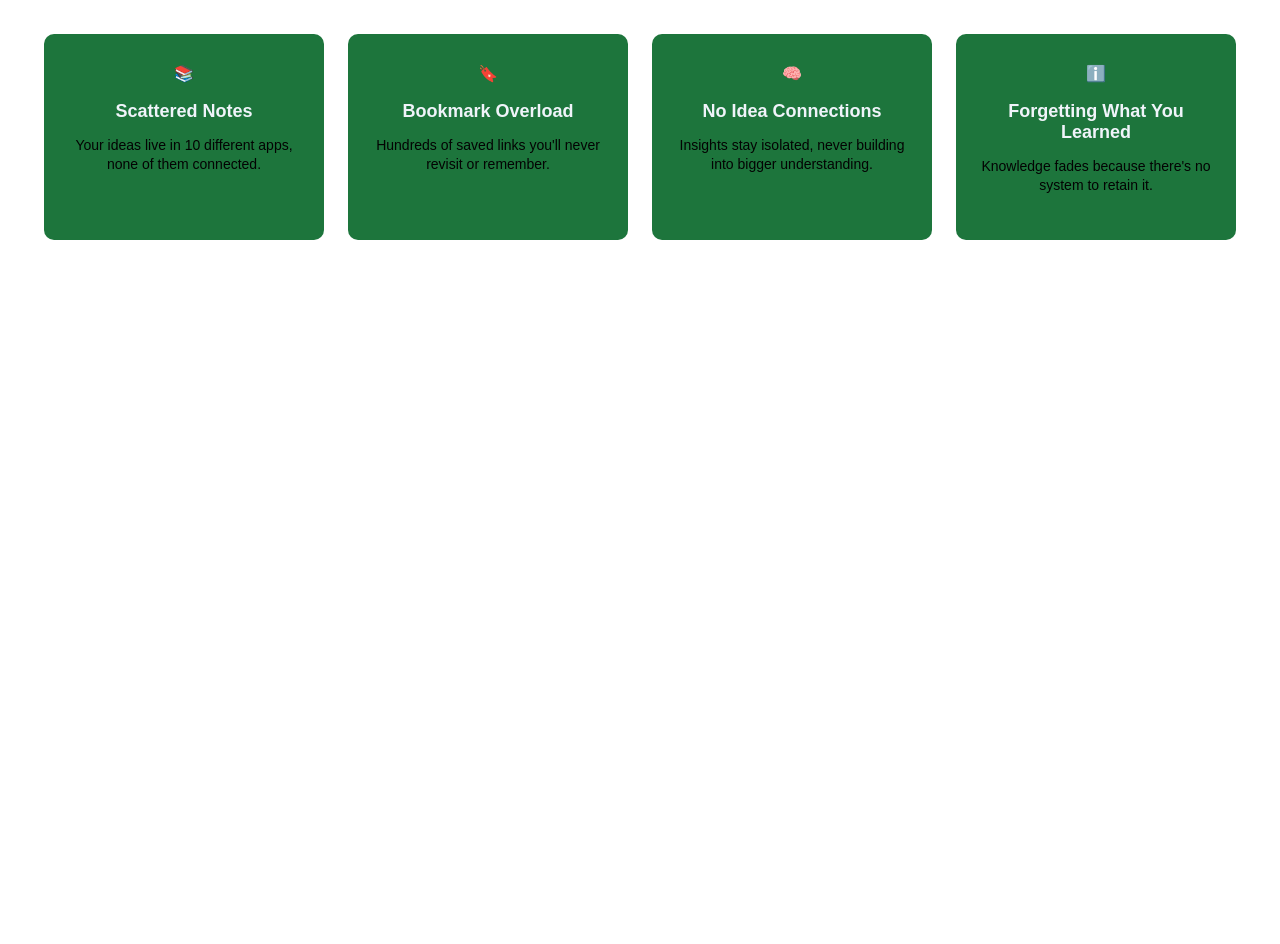
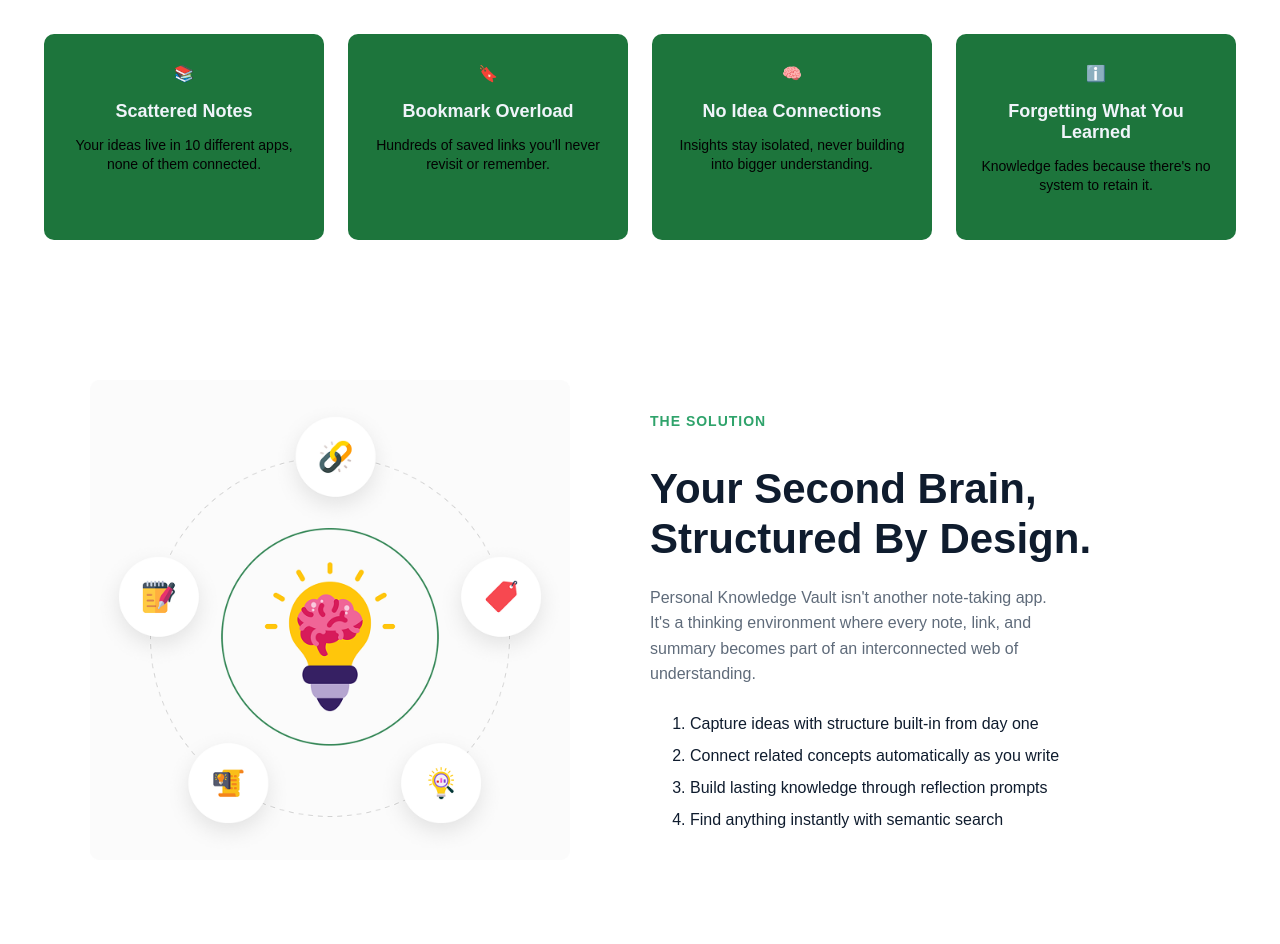
Before and after one commit to segfaulted11/assignment-1, a plain HTML site: page index.html in a window 1280 px wide. Shown: the part 882-1826 px from the top of the page. Before the commit the page ends 1182 px from the top, so only its background shows below. Drawn offline with Linux system fonts and the light colour scheme.

Commit message:
Second Brain Section

```diff
--- a/index.html
+++ b/index.html
@@ -76,7 +76,37 @@
 </section>
 
 
+<section class="secondBrain-section">
+  <div class="secondBrain-section-container">
 
+    <div class="secondBrain-section-image">
+      <img src="image/knowledge.png" alt="Second Brain lmage" />
+    </div>
+
+    <div class="secondBrain-section-content">
+      <p class="label">THE SOLUTION</p>
+
+      <h2>
+        Your Second Brain,<br />
+        Structured By Design.
+      </h2>
+
+      <p class="description">
+        Personal Knowledge Vault isn't another note-taking app.
+        It's a thinking environment where every note, link, and summary
+        becomes part of an interconnected web of understanding.
+      </p>
+
+      <ol class="features" start="1">
+        <li>Capture ideas with structure built-in from day one</li>
+        <li>Connect related concepts automatically as you write</li>
+        <li>Build lasting knowledge through reflection prompts</li>
+        <li>Find anything instantly with semantic search</li>
+      </ol>
+    </div>
+
+  </div>
+</section>
 
   </body>
 </html>
--- a/style.css
+++ b/style.css
@@ -164,3 +164,54 @@ body {
 }
 
 /*end of notes section*/
+
+
+/* start of second-brain section */
+.secondBrain-section {
+  padding: 80px 0;
+
+
+}
+
+.secondBrain-section-container {
+  width: 1100px;
+  margin: 0 auto;
+  display: flex;
+  align-items: center;
+  gap: 80px;
+
+}
+
+.secondBrain-section-image img {
+  width: 480px;
+}
+
+.secondBrain-section-content .label {
+  color: #2fa36b;
+  font-size: 14px;
+  font-weight: 600;
+  letter-spacing: 1px;
+  margin-bottom: 12px;
+}
+
+.secondBrain-section-content h2 {
+  font-size: 42px;
+  line-height: 1.2;
+  color: #0f1c2e;
+  margin-bottom: 20px;
+}
+
+.secondBrain-section-content .description {
+  color: #5f6b7a;
+  font-size: 16px;
+  line-height: 1.6;
+  margin-bottom: 28px;
+  max-width: 420px;
+}
+
+.features li {
+  font-size: 16px;
+  color: #0f1c2e;
+  margin-bottom: 14px;
+}
+/* end of second-brain section */
```
